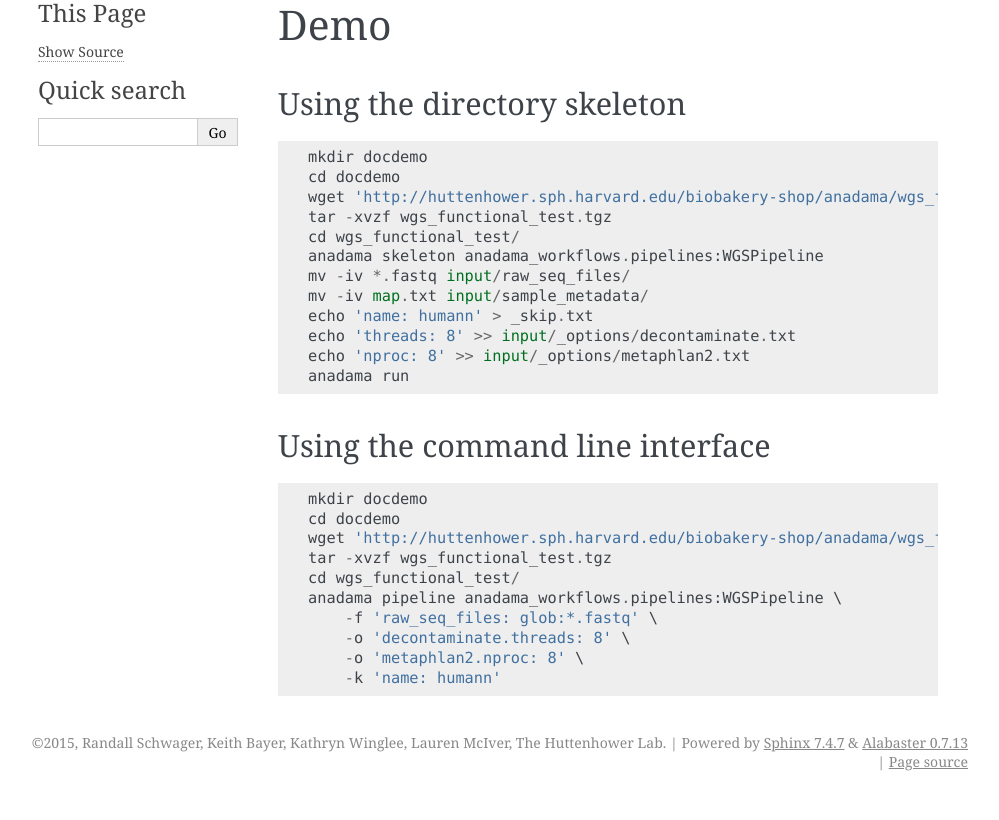
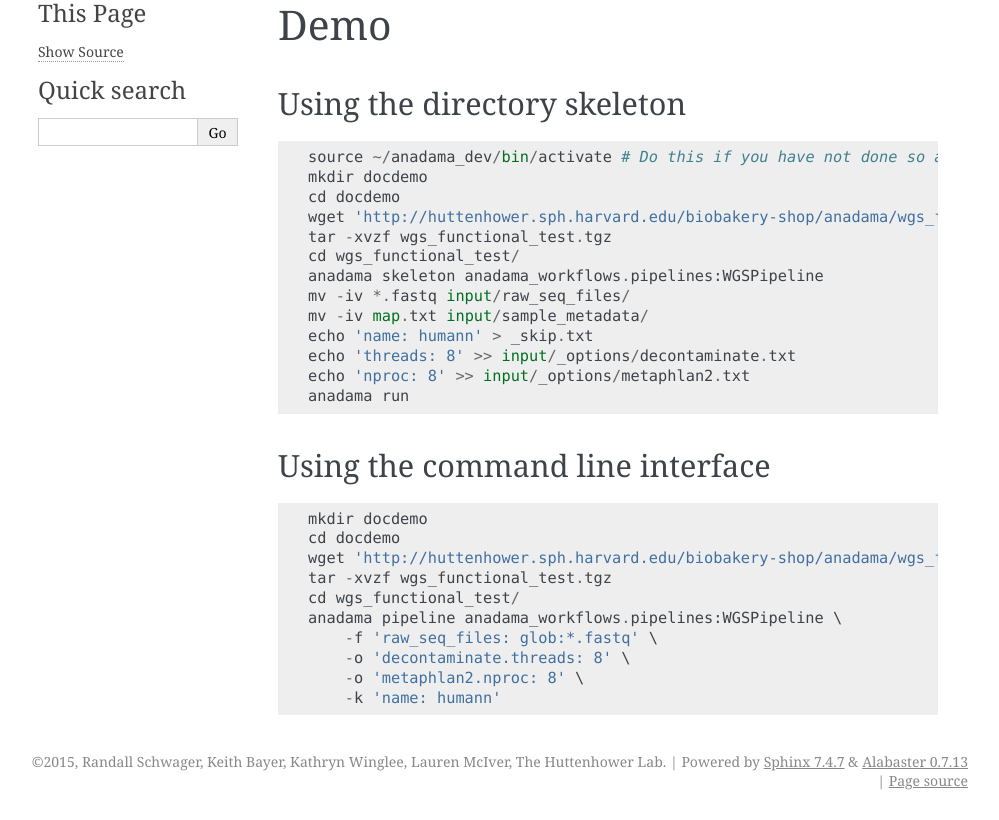
Before and after one commit to biobakery/anadama_workflows, a Sphinx documentation site: the page built from doc/pipelines.wgs.rst, in a window 1280 px wide, cut to the strip 256-1076 px from the top of the page. Shown: the whole strip, without its empty margins (142-1141 px from the left). Built offline with Sphinx 7.4.7, drawn with Linux system fonts in a browser that asks for light colours; formulas are drawn with MathJax 3.

Commit message:
doc: inserted command to activate anadama virtual environment as the first step of the demo

```diff
--- a/doc/pipelines.wgs.rst
+++ b/doc/pipelines.wgs.rst
@@ -21,6 +21,7 @@ ____________________________
 
 ::
 
+   source ~/anadama_dev/bin/activate # Do this if you have not done so already
    mkdir docdemo
    cd docdemo
    wget 'http://huttenhower.sph.harvard.edu/biobakery-shop/anadama/wgs_functional_test.tgz'
```
